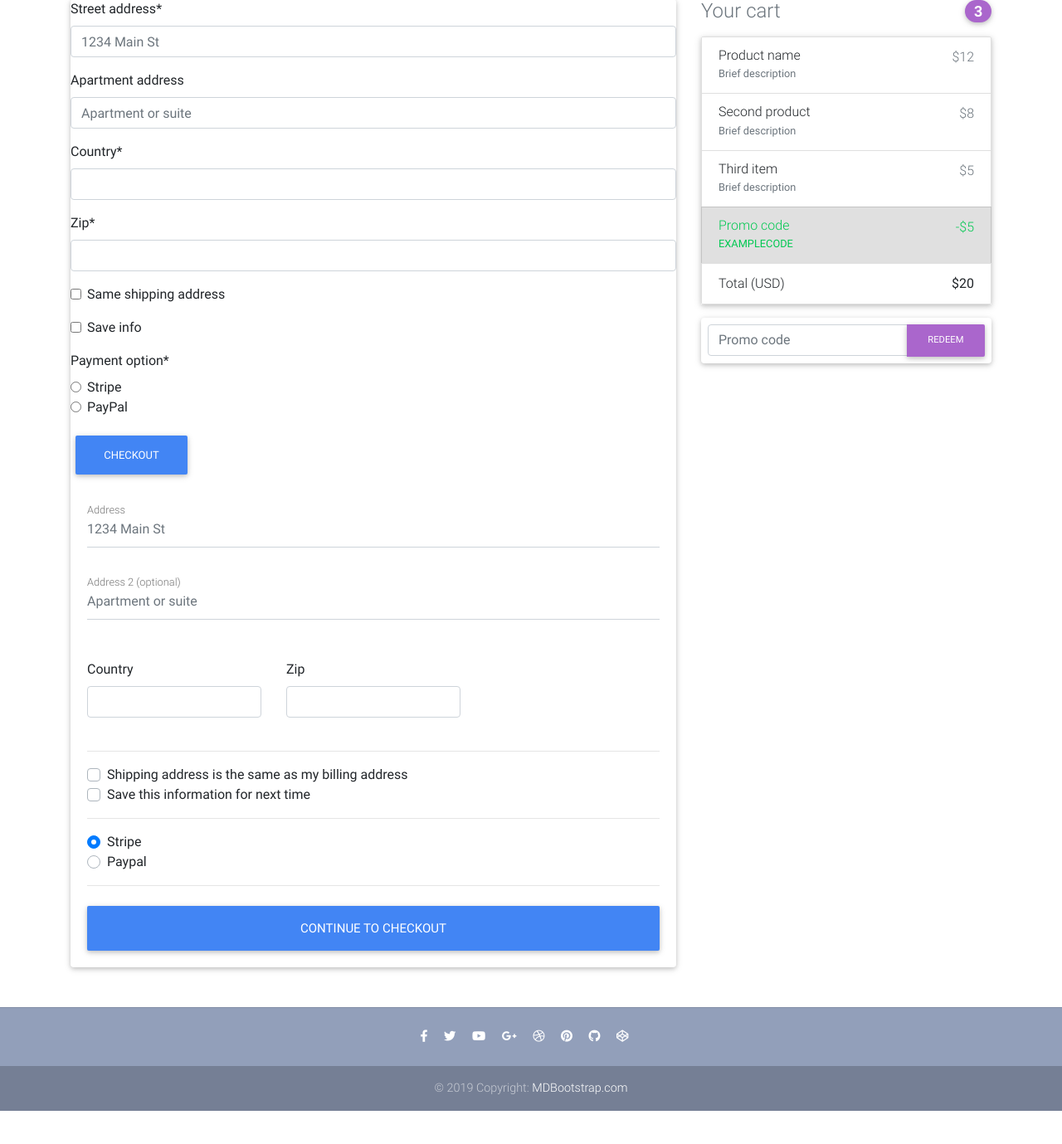
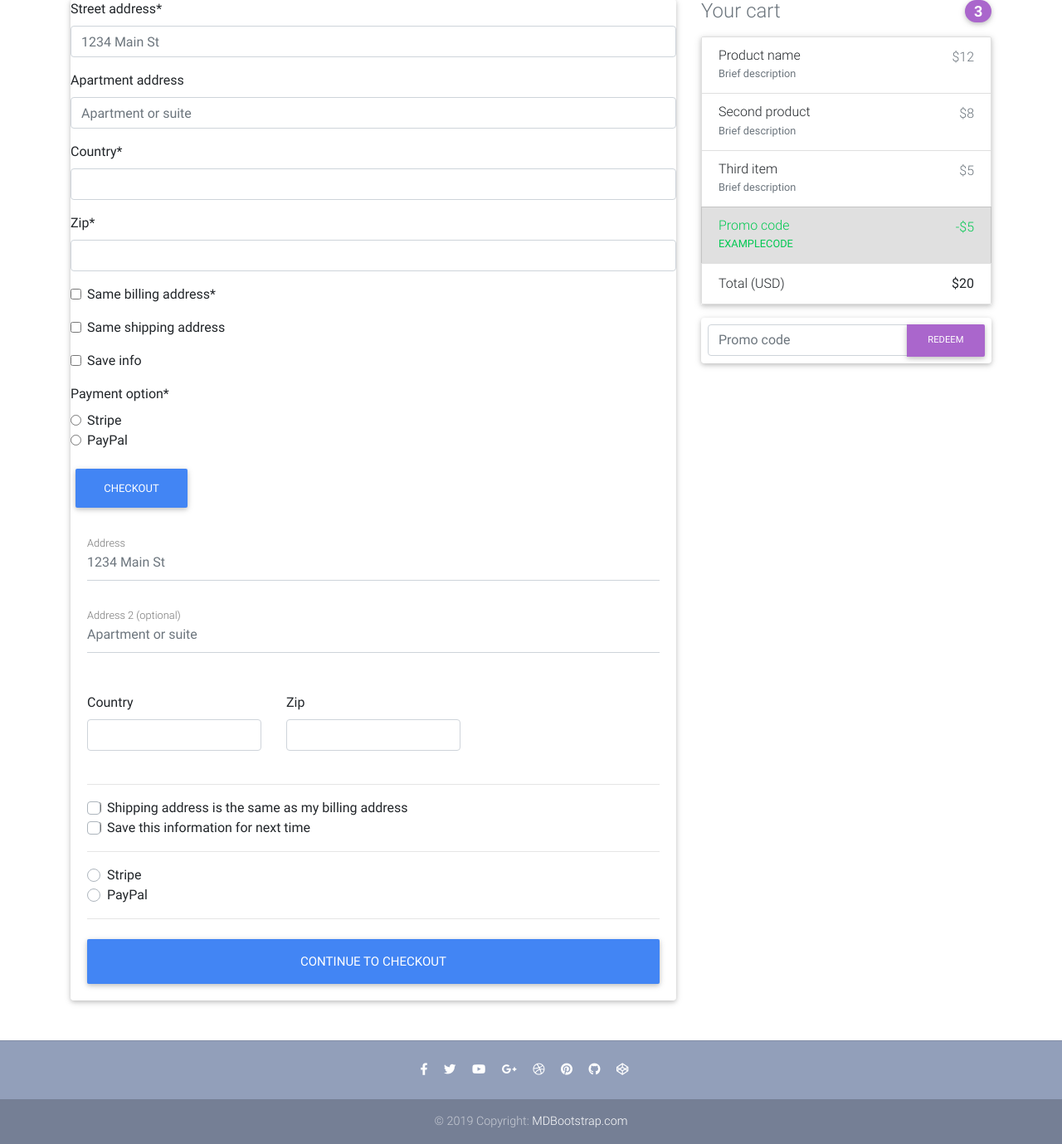
Before and after one commit to bomin0624/E-commerce-website, a Django app: page /checkout/ in a window 1280 px wide. Shown: the part 207-1586 px from the top of the page at 83% size. Before the commit the page ends 1546 px from the top, so only its background shows below. Run offline with Django 3.2, Linux system fonts and the light colour scheme; some libraries are stand-ins or nearby versions.

Commit message:
checkout forms payment method button 1:55:24

```diff
--- a/core/forms.py
+++ b/core/forms.py
@@ -27,6 +27,7 @@ class CheckoutForm(forms.Form):
         'class': 'form-control',
         'id': 'zip'
     }))
+    same_billing_address = forms.BooleanField(widget=forms.CheckboxInput())
     same_shipping_address = forms.BooleanField(required=False)
     save_info = forms.BooleanField(required=False)
     payment_option = forms.ChoiceField(
--- a/templates/checkout.html
+++ b/templates/checkout.html
@@ -78,25 +78,30 @@
               <hr>
 
               <div class="custom-control custom-checkbox">
-                <input type="checkbox" class="custom-control-input" id="same-address">
+                {% comment %} <input type="checkbox" class="custom-control-input" id="same-address"> {% endcomment %}
+                {{ form.same_billing_address }}
                 <label class="custom-control-label" for="same-address">Shipping address is the same as my billing address</label>
               </div>
               <div class="custom-control custom-checkbox">
-                <input type="checkbox" class="custom-control-input" id="save-info">
+                {% comment %} <input type="checkbox" class="custom-control-input" id="save-info"> {% endcomment %}
+                {{ form.save_info }}
                 <label class="custom-control-label" for="save-info">Save this information for next time</label>
               </div>
 
               <hr>
 
               <div class="d-block my-3">
+                {% for value, name in form.fields.payment_option.choices %}
                 <div class="custom-control custom-radio">
-                  <input id="credit" name="paymentMethod" type="radio" class="custom-control-input" checked required>
-                  <label class="custom-control-label" for="credit">Stripe</label>
+                  <input id="{{ name }}" name="paymentMethod" type="radio" class="custom-control-input" required>
+                  <label class="custom-control-label" for="{{ name }}">{{ name }}</label>
+                  {% comment %} {{ form.payment_option }} {% endcomment %}
                 </div>
-                <div class="custom-control custom-radio">
+                {% endfor %}
+                {% comment %} <div class="custom-control custom-radio">
                   <input id="paypal" name="paymentMethod" type="radio" class="custom-control-input" required>
                   <label class="custom-control-label" for="paypal">Paypal</label>
-                </div>
+                </div> {% endcomment %}
               </div>
 
               <hr class="mb-4">
```
